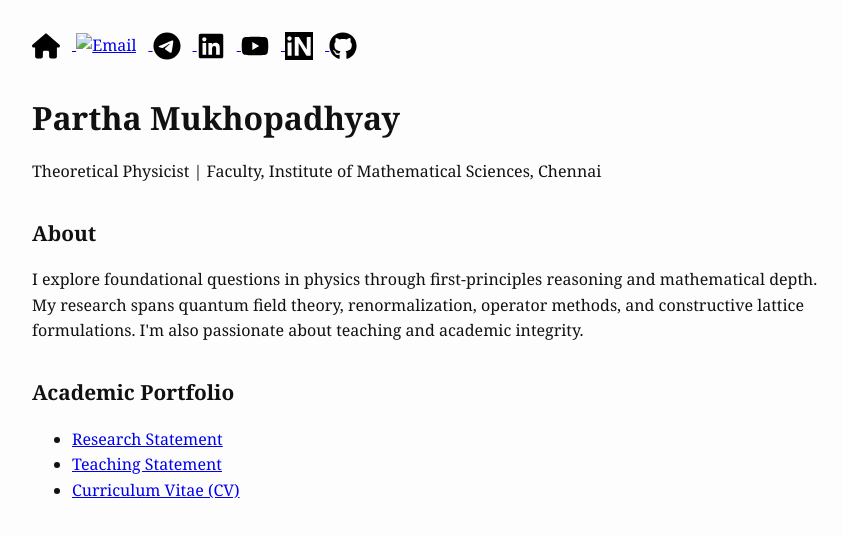
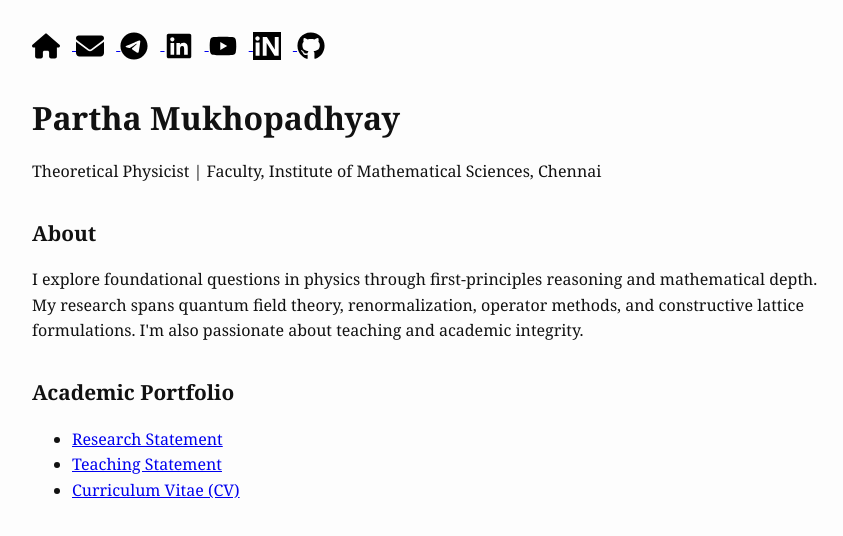
Before and after one commit to ParthoM7/academic-portfolio, a plain HTML site: page index.html in a window 1280 px wide. Shown: the whole page, without its empty margins (208-1051 px from the left). Drawn offline with Linux system fonts and the light colour scheme.

Commit message:
Update index.html

```diff
--- a/index.html
+++ b/index.html
@@ -41,7 +41,7 @@
       <img src="icons/house-solid.svg" alt="Home">
     </a>
     <a href="mailto:mukhopadhyay.res@gmail.com" title="Email">
-      <img src="icons/envelope-sloid.svg" alt="Email">
+      <img src="icons/envelope-solid.svg" alt="Email">
     </a>
     <a href="https://t.me/ParthoM7" title="Telegram">
       <img src="icons/telegram-brands.svg" alt="Telegram">
```
